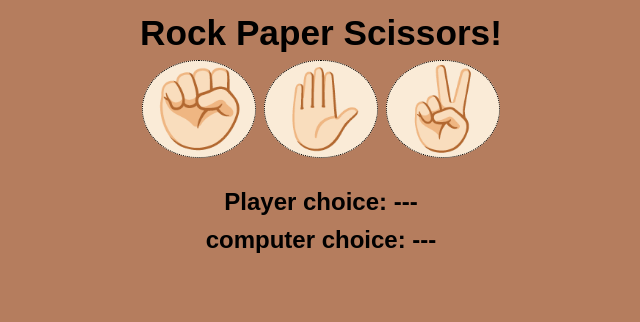
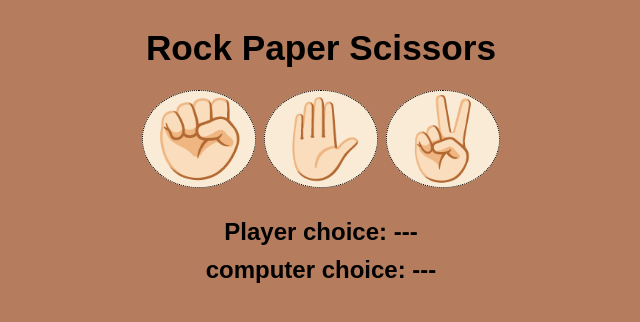
Before and after one commit to Hinata-1818/rock-paper-scissors-game, a plain HTML site: page index.html in a window 1280 px wide. Shown: the whole page, without its empty margins (319-959 px from the left). Drawn offline with Linux system fonts and the light colour scheme.

Commit message:
Update index.html

```diff
--- a/index.html
+++ b/index.html
@@ -7,7 +7,7 @@
     <title>Document</title>
 </head>
 <body>
-    <h3 style="font-size: 2.2em; font-family:Arial ;margin-buttom:20px;"> Rock   Paper   Scissors!</h3>
+    <h3 style="font-size: 2.2em; font-family:Arial ;margin:20px;"> Rock   Paper  Scissors</h3>
     <div id="buttons-container">
      <button id="rock" onclick="playgame('rock')">✊🏻</button>
      <button id="paper" onclick="playgame('paper')">✋🏻</button>
```
